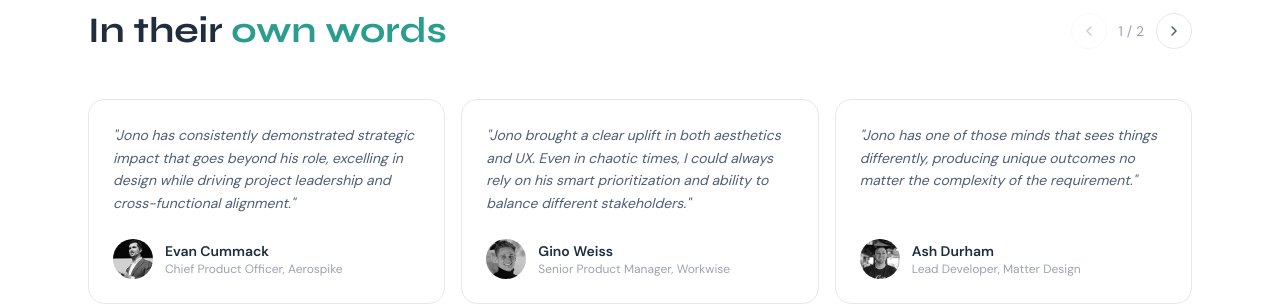
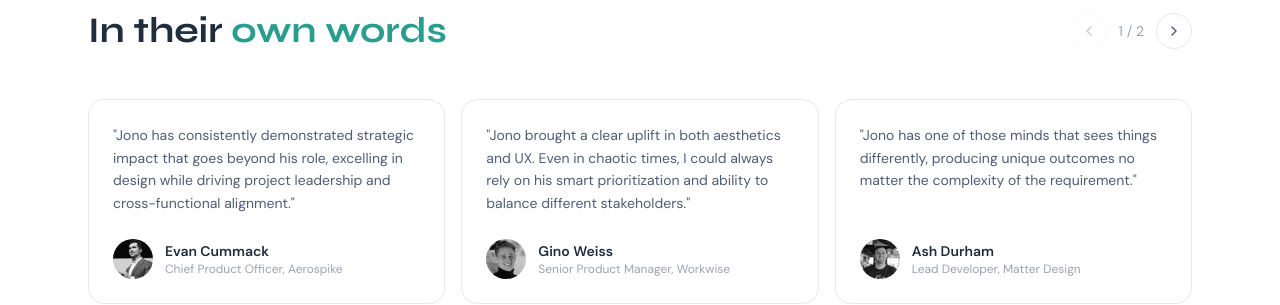
Before and after one commit to jonofoxdesign/jonofox-portfolio, a Next.js app: page /en/ in a window 1280 px wide. Shown: the part 2720-3025 px from the top of the page. Built offline with nearby package versions, Linux system fonts and the light colour scheme.

Commit message:
Remove italic from testimonial quotes

```diff
--- a/src/components/ui/TestimonialCarousel.tsx
+++ b/src/components/ui/TestimonialCarousel.tsx
@@ -100,7 +100,7 @@ export default function TestimonialCarousel() {
             pg === pages[1] ? pg : tallest
           ).map((t) => (
             <div key={t.name} className="bg-surface-light rounded-2xl border border-surface-muted p-6 flex flex-col gap-6">
-              <p className="text-sm text-ink-secondary leading-relaxed italic flex-1">"{t.quote}"</p>
+              <p className="text-sm text-ink-secondary leading-relaxed flex-1">"{t.quote}"</p>
               <div className="flex items-center gap-3">
                 <div className="w-10 h-10 rounded-full bg-surface-muted flex-shrink-0" />
                 <div>
@@ -134,7 +134,7 @@ export default function TestimonialCarousel() {
                   key={t.name}
                   className="bg-surface-light rounded-2xl border border-surface-muted p-6 flex flex-col gap-6"
                 >
-                  <p className="text-sm text-ink-secondary leading-relaxed italic flex-1">
+                  <p className="text-sm text-ink-secondary leading-relaxed flex-1">
                     "{t.quote}"
                   </p>
                   <div className="flex items-center gap-3">
```
